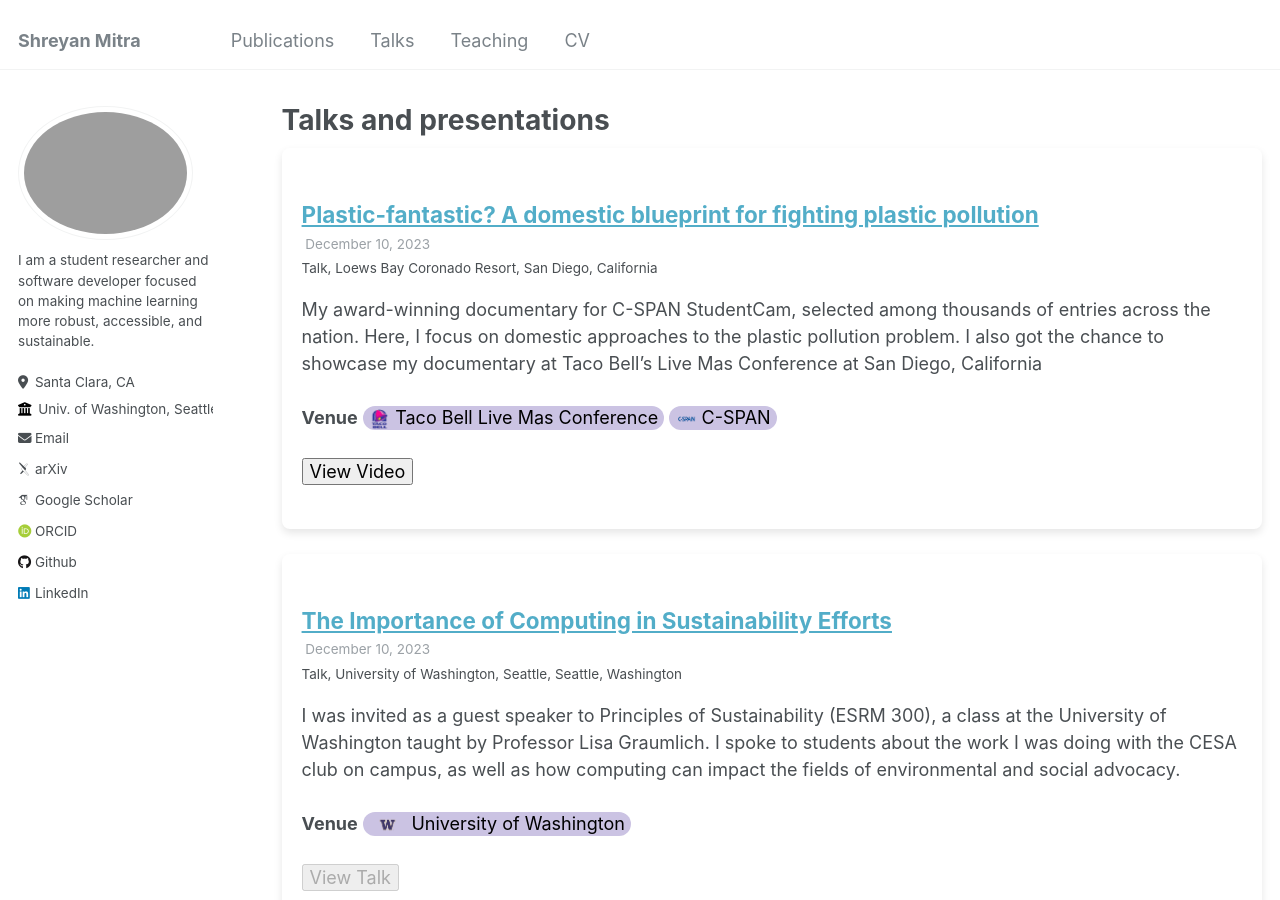
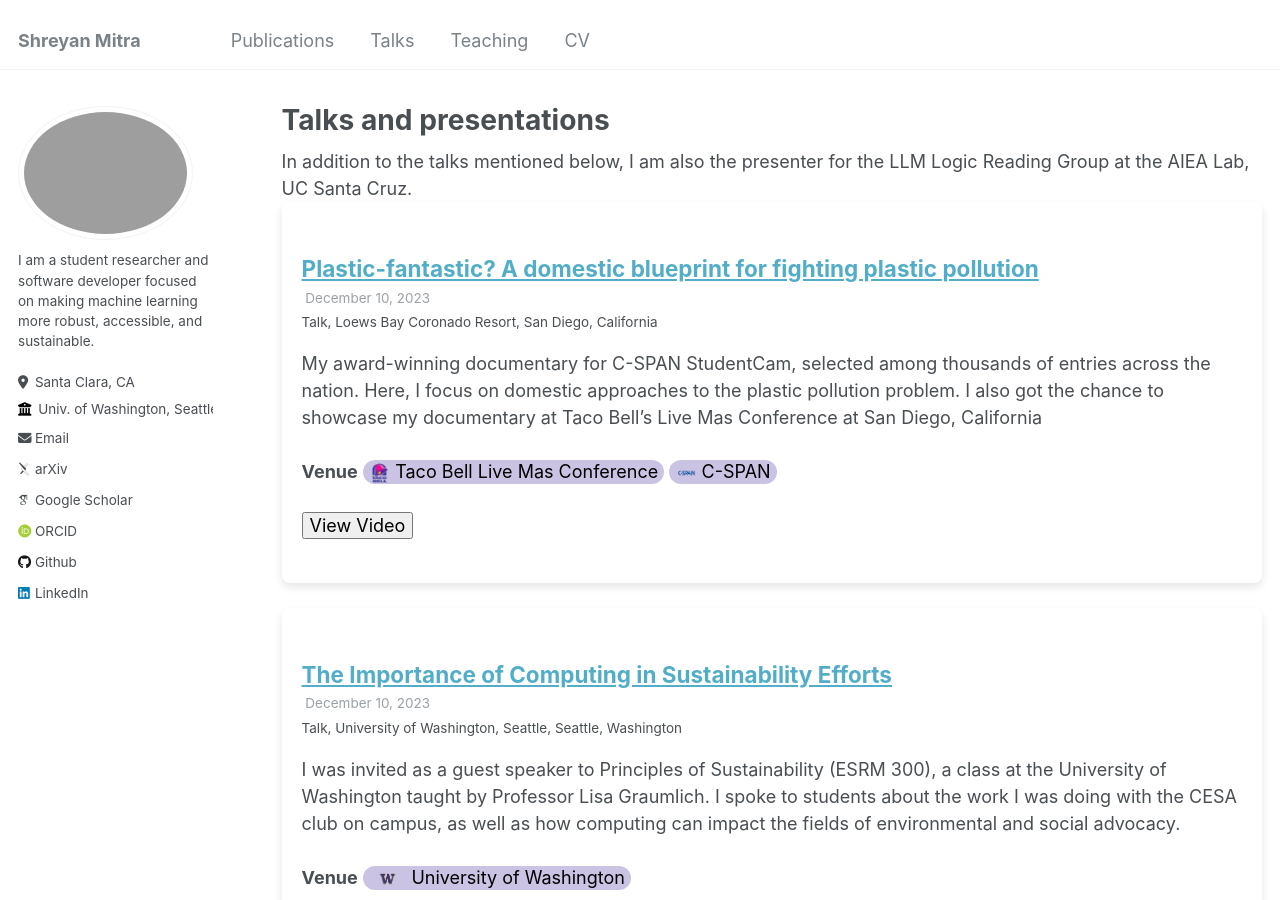
Before and after one commit to shreyanmitra/shreyanmitra.github.io, a Jekyll site: the page built from _pages/talks.html, in a window 1280 px wide and 900 px high. Built offline with Jekyll 4.4.1, drawn with Linux system fonts in a browser that asks for light colours; some web fonts are replaced.

Commit message:
Update talks.html

```diff
--- a/_pages/talks.html
+++ b/_pages/talks.html
@@ -4,6 +4,7 @@ title: "Talks and presentations"
 permalink: /talks/
 author_profile: true
 ---
+In addition to the talks mentioned below, I am also the presenter for the LLM Logic Reading Group at the AIEA Lab, UC Santa Cruz.
 
 {% if site.talkmap_link == true %}
 
```
